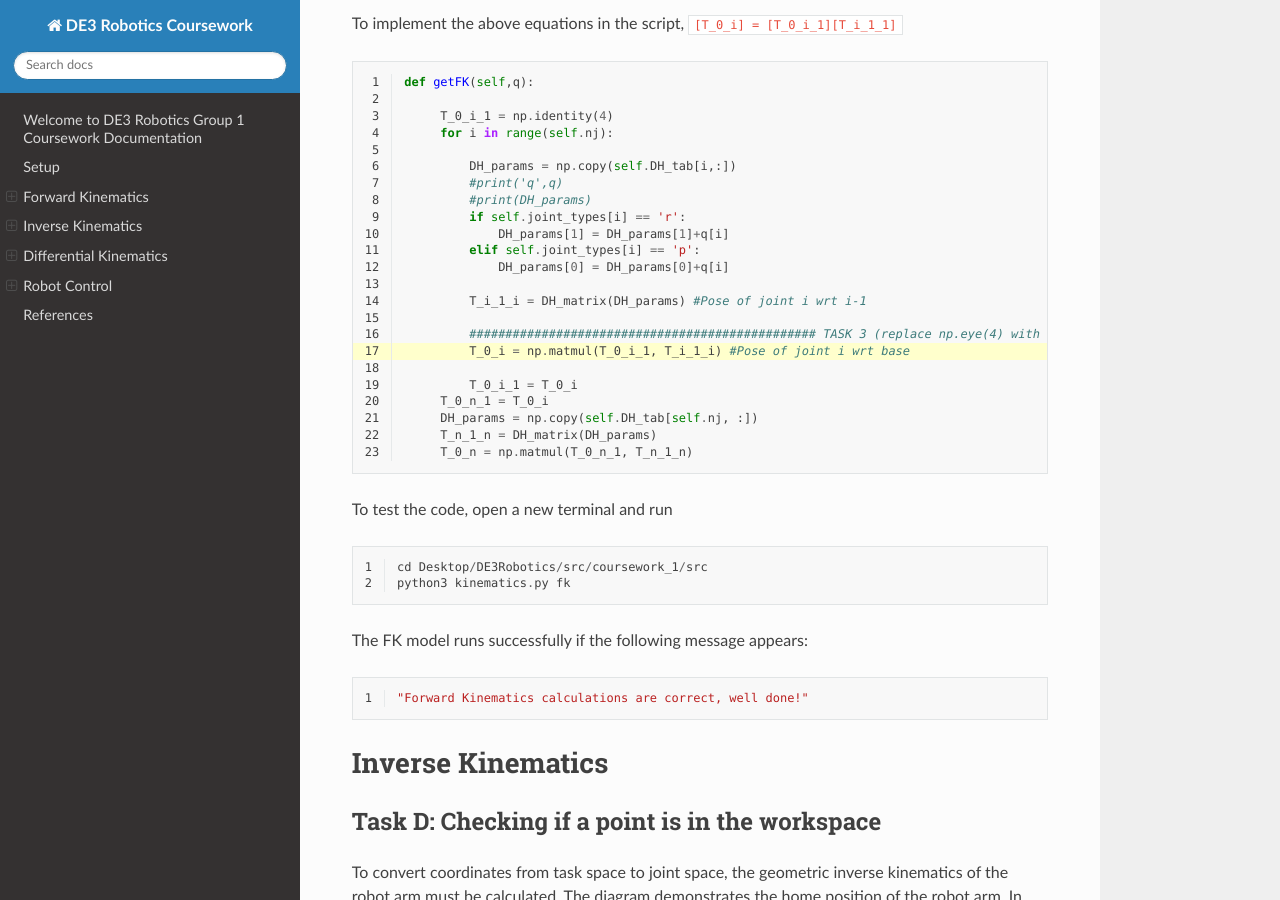
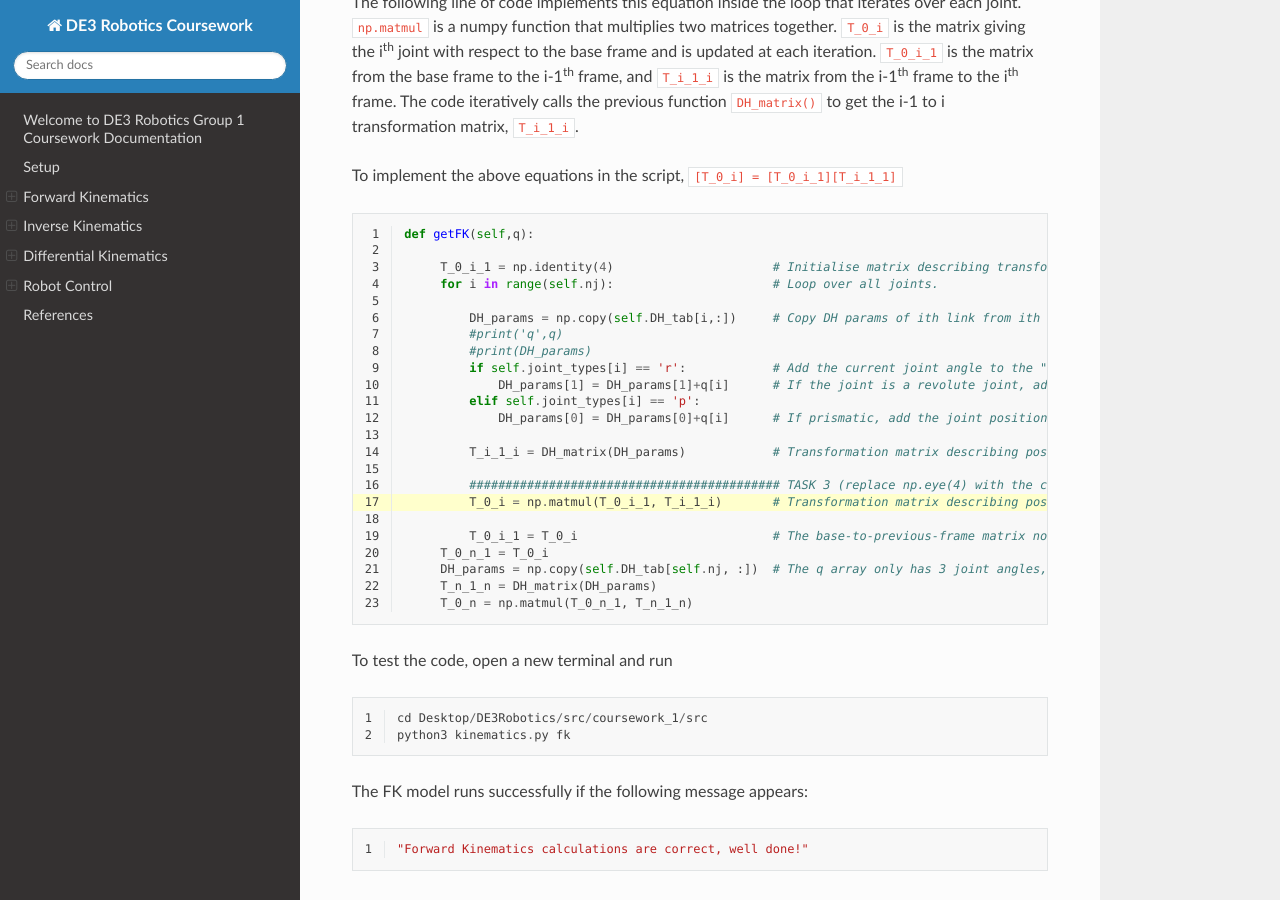
Before and after one commit to oliver-veal/robotics-coursework, a Sphinx documentation site: the page built from docs/source/index.rst, in a window 1280 px wide and 900 px high, scrolled down 7558 px. Built offline with Sphinx 7.4.7 and the Read the Docs theme 2.0.0, drawn with Linux system fonts in a browser that asks for light colours; some of the changed text lies outside the part shown.

Commit message:
Commenting done.

```diff
--- a/docs/source/index.rst
+++ b/docs/source/index.rst
@@ -181,22 +181,25 @@ These results are entered into the D-H table defined in the code.
 
     class RobotKineClass():
 
-    def __init__(self,link_lengths):
-
+    def __init__(self,link_lengths):                           # Initialise the class with link lenghs, DH parameters
+                                                               # and joint types of the robot.
         self.ROSPublishers = set_joint_publisher()
 
-        self.nj = 3    #number of joints
-        self.links = link_lengths    # length of links
+        self.nj = 3                                            # Number of joints in the robot.
+        self.links = link_lengths                              # Array containing the length of each joint in the robot.
 
         ################################################ TASK 1
         #Define DH table for each link. DH_tab in R^njx4
         #d,theta,a,alpha
-        self.DH_tab = np.array([[self.links[0], 0., 0., 0.],
-                                [0., 0., 0., pi/2.],
-                                [0., 0., self.links[1], 0.],
-                                [0., 0., self.links[2], 0.]])
-        self.joint_types = 'rrr'	# three revolute joints
+        self.DH_tab = np.array([[self.links[0], 0., 0., 0.],   # NumPy array representation of DH matrix.
+                                [0., 0., 0., pi/2.],           # The four columns represent the DH parameters d, theta, a and alpha.
+                                [0., 0., self.links[1], 0.],   # Each row contains the DH parameter values for each frame, with the values being
+                                [0., 0., self.links[2], 0.]])  # with respect to the previous frame (there are 3 joints and 1 end effector,
+                                                               # three revolute joints# each having a reference frame attached, so 4 rows total).
 
+        self.joint_types = 'rrr'	                              # Defining the type of each joint as a string with the ith character
+                                                               # representing the type of the ith joint,
+                                                               # with r representing revolute and p prismatic; all are revolute in this case.
 ----------------------------
 Task B: Coding the D-H Table
 ----------------------------
@@ -256,7 +259,7 @@ This definition is translated into the array in Python.
    :emphasize-lines: 9-12
 
    def DH_matrix(DH_params):
-      d = DH_params[0]
+      d = DH_params[0]        # Unpacking the DH_params array for convenience.
       theta = DH_params[1]
       a = DH_params[2]
       alpha = DH_params[3]
@@ -267,6 +270,11 @@ This definition is translated into the array in Python.
       [sin(theta)*cos(alpha), cos(theta)*cos(alpha), -sin(alpha), -sin(alpha)*d],
       [sin(theta)*sin(alpha) ,cos(theta)*sin(alpha), cos(alpha), cos(alpha)*d],
       [0., 0., 0., 1.]])
+
+      # NumPy array representation of the standard DH transformation matrix from the previous frame to the current frame,
+      # as shown in the above figure.
+      # Updated each discrete simulation time interval with current DH parameter values.
+      # Note: cos() and sin() are imported explicitly so can be used as shorthand (instead of math.sin() etc).
 
 ------------------------------------
 Task C: Computing Forward Kinematics
@@ -329,25 +337,25 @@ To implement the above equations in the script, ``[T_0_i] = [T_0_i_1][T_i_1_1]``
 
    def getFK(self,q):
 
-        T_0_i_1 = np.identity(4)
-        for i in range(self.nj):
+        T_0_i_1 = np.identity(4)                      # Initialise matrix describing transformation from base frame to "previous" frame, to indentity.
+        for i in range(self.nj):                      # Loop over all joints.
 
-            DH_params = np.copy(self.DH_tab[i,:])
+            DH_params = np.copy(self.DH_tab[i,:])     # Copy DH params of ith link from ith row of DH_tab matrix, include all columns.
             #print('q',q)
             #print(DH_params)
-            if self.joint_types[i] == 'r':
-                DH_params[1] = DH_params[1]+q[i]
+            if self.joint_types[i] == 'r':            # Add the current joint angle to the "home" angle.
+                DH_params[1] = DH_params[1]+q[i]      # If the joint is a revolute joint, add the joint angle to the theta parameter (the joint is rotating).
             elif self.joint_types[i] == 'p':
-                DH_params[0] = DH_params[0]+q[i]
+                DH_params[0] = DH_params[0]+q[i]      # If prismatic, add the joint position to the d parameter (the joint is sliding).
 
-            T_i_1_i = DH_matrix(DH_params) #Pose of joint i wrt i-1
+            T_i_1_i = DH_matrix(DH_params)            # Transformation matrix describing pose of joint i w.r.t. joint i-1, obtained from DH_matrix function.
 
-            ################################################ TASK 3 (replace np.eye(4) with the correct matrices)
-            T_0_i = np.matmul(T_0_i_1, T_i_1_i) #Pose of joint i wrt base
+            ########################################### TASK 3 (replace np.eye(4) with the correct matrices)
+            T_0_i = np.matmul(T_0_i_1, T_i_1_i)       # Transformation matrix describing pose of joint i w.r.t. base frame, obtained through matrix multiplication as described above.
 
-            T_0_i_1 = T_0_i
+            T_0_i_1 = T_0_i                           # The base-to-previous-frame matrix now refers to this frame's base transformation matrix, such that next iteration it does indeed refer to the "previous" frame.
         T_0_n_1 = T_0_i
-        DH_params = np.copy(self.DH_tab[self.nj, :])
+        DH_params = np.copy(self.DH_tab[self.nj, :])  # The q array only has 3 joint angles, so the end effector frame is handled seperately at the end.
         T_n_1_n = DH_matrix(DH_params)
         T_0_n = np.matmul(T_0_n_1, T_n_1_n)
 
@@ -446,18 +454,18 @@ Therefore, ``r_max`` and ``r_min`` are defined in the code as shown below and th
 
    #Check if point is in WS. returns true or false
    def checkInWS(self, P):
-      xP, yP, zP = P
-      l0, l1, l2 = self.links
+      xP, yP, zP = P                                                    # Unpacking the x, y, z components of vector (point) P.
+      l0, l1, l2 = self.links                                           # Unpacking robot link lengths from self.links array.
 
       ################################################ TASK 4
-      val = np.power(xP, 2) + np.power(yP, 2) + np.power((zP - l0), 2)
-      r_max = np.power((l1 + l2), 2)
-      r_min = np.power((l1 - l2), 2)
+      val = np.power(xP, 2) + np.power(yP, 2) + np.power((zP - l0), 2)  # Calculate the square of the distance of the end effector from the center of the spherical workspace.
+      r_max = np.power((l1 + l2), 2)                                    # Calculate the maximum distance the end effector can be from the center of the workspace.
+      r_min = np.power((l1 - l2), 2)                                    # Calculate the minimum distance the end effector can be from the center of the workspace.
 
-      inWS = True
+      inWS = True                                                       # Initialise default return value to True.
 
-      if val > r_max or val < r_min:
-         inWS = False
+      if val > r_max or val < r_min:                                    # If the end effector is outside of the big sphere, or inside the small sphere, it is outside of the workspace.
+         inWS = False                                                   # Since val is the square of the distance, r_max and r_min must also be squared such that their magnitudes are validly comparable.
 
       return inWS
 
@@ -687,25 +695,25 @@ Solved Code Block with Formulation 2:
    :linenos:
    :emphasize-lines: 4-6, 8, 10,11, 13,14, 16,17, 19
 
-   q_a = np.zeros(3)
-   q_b = np.zeros(3)
+   q_a = np.zeros(3)    # Variables ending in _a represent values for the first possible solution, and _b the second.
+   q_b = np.zeros(3)    # Initialise joint angle arrays for the two solutions.
 
-   theta_1 = np.arctan2(yP, xP)
+   theta_1 = np.arctan2(yP, xP)     # The following lines compute the variable values required by the two derivations to compute the joint angles.
    r_1 = sqrt(xP**2 + yP**2)
    r_2 = zP - l1
 
    D=(r_1**2+r_2**2-l2**2-l3**2)/(2*l2*l3)
 
-   q_a[0] = theta_1 #np.arctan2(yP,xP)
-   q_b[0] = theta_1 #np.arctan2(yP,xP)
+   q_a[0] = theta_1       # Theta 1 value from derivation 1.
+   q_b[0] = theta_1       # Value is identical to solution 1, as demonstrated in the note above.
 
-   q_a[2] = np.arctan2(sqrt(1-D**2),D)
-   q_b[2] = np.arctan2(-sqrt(1-D**2),D)
+   q_a[2] = np.arctan2(sqrt(1-D**2),D)       # Theta 3 value from derivation 1.
+   q_b[2] = np.arctan2(-sqrt(1-D**2),D)      # Theta 3 value from derivation 2.
 
-   q_a[1] = np.arctan2(r_2,r_1)-np.arctan2(l3*sin(q_a[2]),l2+l3*cos(q_a[2]))
-   q_b[1] = np.arctan2(r_2,r_1)-np.arctan2(l3*sin(q_b[2]),l2+l3*cos(q_b[2]))
+   q_a[1] = np.arctan2(r_2,r_1)-np.arctan2(l3*sin(q_a[2]),l2+l3*cos(q_a[2]))     # Theta 2 value from derivation 1.
+   q_b[1] = np.arctan2(r_2,r_1)-np.arctan2(l3*sin(q_b[2]),l2+l3*cos(q_b[2]))     # Theta 2 value from derivation 2.
 
-   q = [q_a, q_b]
+   q = [q_a, q_b]    # Return the calculated joint angles and poses in an array, as required by the function.
 
 Either formulation is acceptable and correct.
 
@@ -835,12 +843,12 @@ Upon inspection, these equations reveal the definitions of J_11, J_12... and can
    :emphasize-lines: 7-9, 11-13, 15-17
 
    def getDK(self, q, q_dot):
-      q0, q1, q2 = q
+      q0, q1, q2 = q                                  # Unpack the q and self.links arrays for convenience.
       l1, l2, l3 = self.links
 
       ################################################ TASK 7
 
-      J_11=-(l1*cos(q1)+l2*cos(q1+q2))*sin(q0)
+      J_11=-(l1*cos(q1)+l2*cos(q1+q2))*sin(q0)        # Compute each element of the Jacobian matrix, as defined in the derivation above.
       J_21=(l1*cos(q1)+l2*cos(q1+q2))*cos(q0)
       J_31=0
 
@@ -852,10 +860,10 @@ Upon inspection, these equations reveal the definitions of J_11, J_12... and can
       J_23=-(l2*sin(q1+q2))*sin(q0)
       J_33=l2*cos(q1+q2)
 
-      self.Jacobian = np.array([[J_11, J_12, J_13],
+      self.Jacobian = np.array([[J_11, J_12, J_13],   # Create a matrix using the above elements.
                                  [J_21, J_22, J_23],
                                  [J_31, J_32, J_33]])
-      x_dot = np.matmul(self.Jacobian, q_dot)
+      x_dot = np.matmul(self.Jacobian, q_dot)          # Calculates end effector velocity vector by multiplying the Jacobian with the join velocity vector.
       return x_dot
 
 To validate the jacobian, run:
@@ -979,13 +987,13 @@ To begin with, all values are set to 0.
       type: joint_state_controller/JointStateController
       publish_rate: 100
 
-   # Position Controllers ---------------------------------------
-   joint_0_position_controller:
-      type: effort_controllers/JointPositionController
+   # Position Controllers ---------------------------------------       # Note: PID values are identical for each joint.
+   joint_0_position_controller:                                         # Final PID values for 0.01kg end effector mass, Task J.
+      type: effort_controllers/JointPositionController                  # The values are p=3250, i=0, d=1600.
       joint: joint_0
-      pid: {p: 0, i: 0, d: 0, i_clamp_max: 1000, i_clamp_min: 1000}
-   joint_1_position_controller:
-      type: effort_controllers/JointPositionController
+      pid: {p: 0, i: 0, d: 0, i_clamp_max: 1000, i_clamp_min: 1000}     # Define p, i and d values for this joint.
+   joint_1_position_controller:                                         # Note: i_clamp_max and i_clamp_min are set here such that the i value
+      type: effort_controllers/JointPositionController                  # can be set and is not clamped to 0, as is the default behaviour in ROS.
       joint: joint_1
       pid: {p: 0, i: 0, d: 0, i_clamp_max: 1000, i_clamp_min: 1000}
    joint_2_position_controller:
@@ -1111,13 +1119,13 @@ Final Results
       type: joint_state_controller/JointStateController
       publish_rate: 100
 
-   # Position Controllers ---------------------------------------
-   joint_0_position_controller:
-      type: effort_controllers/JointPositionController
+   # Position Controllers ---------------------------------------       # Note: PID values are identical for each joint.
+   joint_0_position_controller:                                         # Final PID values for 0.01kg end effector mass, Task J.
+      type: effort_controllers/JointPositionController                  # The values are p=3250, i=0, d=1600.
       joint: joint_0
-      pid: {p: 110, i: 0, d: 90}
-   joint_1_position_controller:
-      type: effort_controllers/JointPositionController
+      pid: {p: 110, i: 0, d: 90}                                        # Define p, i and d values for this joint.
+   joint_1_position_controller:                                         # Note: i_clamp_max and i_clamp_min are set here such that the i value
+      type: effort_controllers/JointPositionController                  # can be set and is not clamped to 0, as is the default behaviour in ROS.
       joint: joint_1
       pid: {p: 110, i: 0, d: 90}
    joint_2_position_controller:
@@ -1216,13 +1224,13 @@ Final Results
       type: joint_state_controller/JointStateController
       publish_rate: 100
 
-   # Position Controllers ---------------------------------------
-   joint_0_position_controller:
-      type: effort_controllers/JointPositionController
+   # Position Controllers ---------------------------------------    # Note: PID values are identical for each joint.
+   joint_0_position_controller:                                      # Final PID values for 30kg end effector mass, Task J.
+      type: effort_controllers/JointPositionController               # The values are p=3250, i=0, d=1600.
       joint: joint_0
-      pid: {p: 3250, i: 0, d: 1600}
-   joint_1_position_controller:
-      type: effort_controllers/JointPositionController
+      pid: {p: 3250, i: 0, d: 1600}                                  # Define p, i and d values for this joint.
+   joint_1_position_controller:                                      # Note: i_clamp_max and i_clamp_min are set here such that the i value
+      type: effort_controllers/JointPositionController               # can be set and is not clamped to 0, as is the default behaviour in ROS.
       joint: joint_1
       pid: {p: 3250, i: 0, d: 1600}
    joint_2_position_controller:
```
Also changed, not shown: other parts of docs/source/index.rst (+3 -3 lines), 1 other file.
